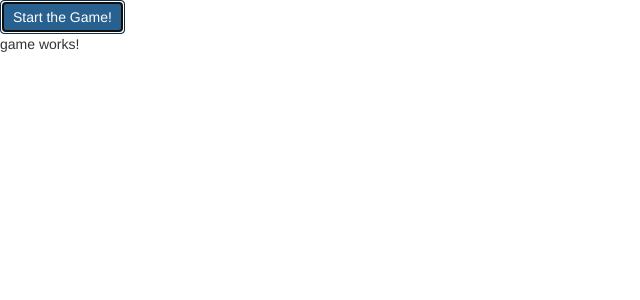
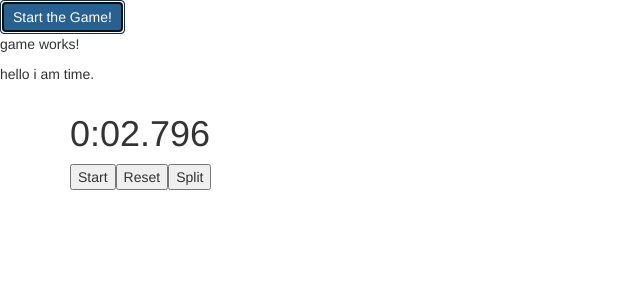
Before and after one commit to devendra0901/angular-hackathon-stage-1, an Angular app: page / in a window 1280 px wide. Both pictures are taken after a click on the button "Start the Game!". Shown: the top 300 px of the page, without its empty margins (0-640 px from the left). Built offline with nearby package versions, Linux system fonts and the light colour scheme.

Commit message:
timer comp and service added

```diff
--- a/src/app/game/game.component.html
+++ b/src/app/game/game.component.html
@@ -1,3 +1,5 @@
 <p>
   game works!
 </p>
+
+<app-timer></app-timer>
--- /dev/null
+++ b/src/app/timer.service.ts
@@ -0,0 +1,76 @@
+import { Injectable } from '@angular/core';
+
+@Injectable()
+export class TimerService {
+
+//   constructor() { }
+  public laps: Lap[];
+
+      private startAt: number;
+      private lapTime: number;
+      timeMs: any;
+      constructor() {
+          this.reset();
+      }
+
+      lap() {
+           this.timeMs = this.startAt
+                  ? this.lapTime + this.now() - this.startAt
+                  : this.lapTime;
+
+          this.laps[this.laps.length - 1].stop(this.timeMs);
+          this.laps.push(new Lap(this.timeMs));
+      }
+
+      now() {
+          return _now();
+      }
+
+      reset() {
+          this.startAt = 0;
+          this.lapTime = 0;
+
+          this.laps = new Array<Lap>();
+          this.laps.push(new Lap(0));
+      }
+
+      start() {
+          this.startAt = this.startAt
+              ? this.startAt
+              : this.now();
+      }
+
+      stop() {
+           this.timeMs = this.startAt
+                  ? this.lapTime + this.now() - this.startAt
+                  : this.lapTime;
+
+          this.lapTime = this.timeMs;
+          this.laps[this.laps.length - 1].stop(this.timeMs);
+
+          this.startAt = 0;
+      }
+
+      time() {
+          return this.lapTime
+              + (this.startAt ? this.now() - this.startAt : 0);
+      }
+}
+
+export class Lap {
+    public startMs: number;
+    public endMs: number;
+
+    constructor(startMs: number) {
+        this.startMs = startMs;
+        this.endMs = 0;
+    }
+
+    stop(timeMs: number) {
+        this.endMs = timeMs;
+    }
+}
+
+function _now() {
+    return (new Date()).getTime();
+}
--- /dev/null
+++ b/src/app/timer/timer.component.html
@@ -0,0 +1,23 @@
+<p>hello i am time.</p>
+<div class="container">
+  <h1>{{ formatTime(time) }}</h1>
+  <div class="btn-group">
+    <button (click)="toggle()">
+      <span *ngIf="!started">Start</span>
+      <span *ngIf="started">Pause</span>
+    </button>
+    <button (click)="reset()">Reset</button>
+    <button (click)="lap()">Split</button>
+  </div>
+    <div class="laps"
+        *ngIf="stopwatchService.laps.length > 1">
+        <div class="lap"
+            *ngFor="let lap of stopwatchService.laps; let i = index; let last = last;">
+
+            <div>Round {{ i }}</div>
+            <div>{{ formatTime(lap.startMs) }}</div>
+            <div *ngIf="last">{{ formatTime(time) }}</div>
+            <div *ngIf="!last">{{ formatTime(lap.endMs) }}</div>
+        </div>
+    </div>
+</div>
--- /dev/null
+++ b/src/app/timer/timer.component.ts
@@ -0,0 +1,92 @@
+import { Component, OnInit } from '@angular/core';
+import { TimerService } from '../timer.service';
+
+@Component({
+  selector: 'app-timer',
+  templateUrl: './timer.component.html',
+  styleUrls: ['./timer.component.css']
+})
+export class TimerComponent implements OnInit {
+
+  // constructor() { }
+
+  public started: boolean;
+
+  // public stopwatchService: StopWatchService;
+
+  public time: number;
+  public autoStart = true;
+
+  private timer: any;
+
+  constructor(public stopwatchService: TimerService) {
+      this.stopwatchService = stopwatchService;
+      this.time = 0;
+      this.started = false;
+      if (this.autoStart) {
+        this.start();
+      }
+  }
+
+  formatTime(timeMs: number) {
+      let minutes: string,
+          seconds: string;
+
+      minutes = Math.floor(timeMs / 60000).toString();
+      seconds = ((timeMs % 60000) / 1000).toFixed(3);
+      return minutes + ':' + (+seconds < 10 ? '0' : '') + seconds;
+  }
+
+  getUpdate() {
+      // let self = this;
+
+      return () => {
+          this.time = this.stopwatchService.time();
+      };
+  }
+
+  lap() {
+      this.update();
+
+      if (this.time) {
+          this.stopwatchService.lap();
+      }
+  }
+
+  reset() {
+      this.stopwatchService.reset();
+      this.started = false;
+      this.update();
+  }
+
+  start() {
+      this.timer = setInterval(this.getUpdate(), 1);
+      this.stopwatchService.start();
+  }
+
+  stop() {
+      clearInterval(this.timer);
+      this.stopwatchService.stop();
+  }
+
+  toggle() {
+      if (this.started) {
+          this.stop();
+      } else {
+          this.start();
+      }
+
+      this.started = !this.started;
+  }
+
+  update() {
+      this.time = this.stopwatchService.time();
+  }
+
+  onClick() {
+      console.log(this.stopwatchService);
+  }
+
+  ngOnInit() {
+  }
+}
```
Also changed, not shown: src/app/app.module.ts (+5 -2 lines), src/app/timer/timer.component.css (added), 2 other files (tests, documents, lock files or other folders).
